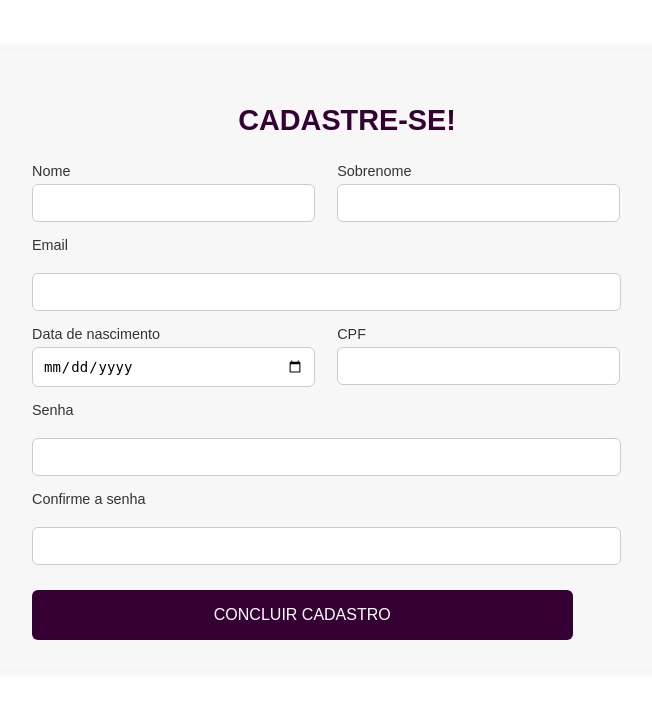
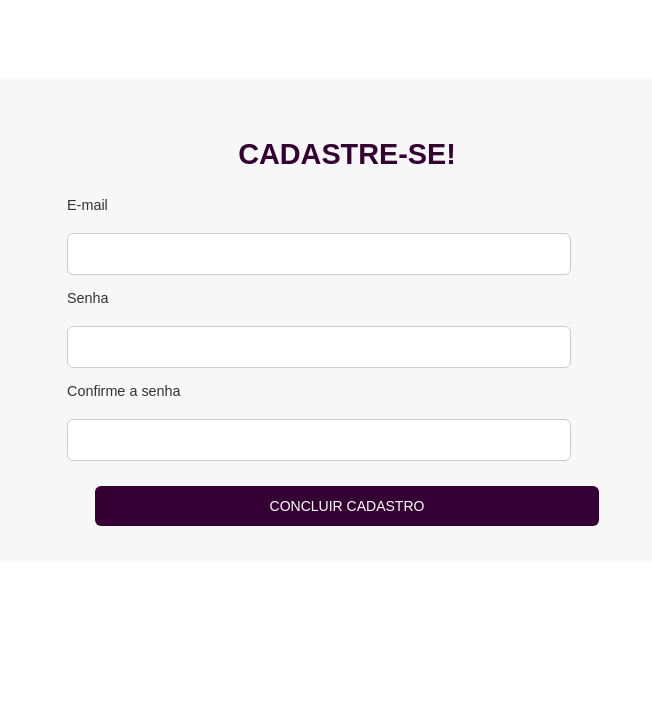
Before and after one commit to ryandeki/TuneHaus, a PHP site: page /cadastrar-cliente.php in a window 1280 px wide. Shown: the part 95-815 px from the top of the page, without its empty margins (293-945 px from the left). After the commit the page ends 621 px from the top, so only its background shows below. Run offline with PHP 8.4, Linux system fonts and the light colour scheme; some libraries are stand-ins or nearby versions.

Commit message:
CRUD de cliente arrumado

```diff
--- a/TuneHaus/cadastrar-cliente.php
+++ b/TuneHaus/cadastrar-cliente.php
@@ -1,70 +1,40 @@
 <?php
 session_start();
 
-require_once __DIR__ . '/../src/conexao-bd.php'; // deve definir $pdo
+require_once __DIR__ . '/../src/conexao-bd.php';
 require_once __DIR__ . '/../src/Modelo/Usuario.php';
-require_once __DIR__ . '/../src/Modelo/Cliente.php';
 require_once __DIR__ . '/../src/Repositorio/UsuarioRepositorio.php';
-require_once __DIR__ . '/../src/Repositorio/ClienteRepositorio.php';
 
 $usuarioRepo = new UsuarioRepositorio($pdo);
-$clienteRepo = new ClienteRepositorio($pdo);
-
 $erros = [];
 
 if ($_SERVER['REQUEST_METHOD'] === 'POST') {
-    $nome = trim($_POST['nome'] ?? '');
-    $sobrenome = trim($_POST['sobrenome'] ?? '');
     $email = trim($_POST['email'] ?? '');
     $senha = trim($_POST['senha'] ?? '');
     $confirmaSenha = trim($_POST['confirma_senha'] ?? '');
-    $cpf = trim($_POST['cpf'] ?? '');
-    $dataNascimento = trim($_POST['data_nascimento'] ?? '');
 
-    // Validações
-    if ($nome === '')
-        $erros[] = 'Nome é obrigatório.';
-    if ($sobrenome === '')
-        $erros[] = 'Sobrenome é obrigatório.';
-    if ($email === '')
-        $erros[] = 'E-mail é obrigatório.';
-    if ($senha === '')
-        $erros[] = 'Senha é obrigatória.';
-    if ($senha !== $confirmaSenha)
-        $erros[] = 'As senhas não conferem.';
-    if ($cpf === '')
-        $erros[] = 'CPF é obrigatório.';
-    if ($dataNascimento === '')
-        $erros[] = 'Data de nascimento é obrigatória.';
+    // Validações básicas
+    if ($email === '') $erros[] = 'E-mail é obrigatório.';
+    if ($senha === '') $erros[] = 'Senha é obrigatória.';
+    if ($senha !== $confirmaSenha) $erros[] = 'As senhas não conferem.';
 
-    // Verifica se já existe usuário com o email
+    // Verifica se o email já está cadastrado
     $stmt = $pdo->prepare("SELECT id FROM usuarios WHERE email = ?");
     $stmt->execute([$email]);
-    if ($stmt->fetch())
-        $erros[] = 'E-mail já cadastrado.';
-
-    // Verifica se já existe cliente com o mesmo CPF
-    $stmt2 = $pdo->prepare("SELECT id FROM clientes WHERE cpf = ?");
-    $stmt2->execute([$cpf]);
-    if ($stmt2->fetch())
-        $erros[] = 'CPF já cadastrado.';
+    if ($stmt->fetch()) $erros[] = 'E-mail já cadastrado.';
 
     if (empty($erros)) {
         try {
-            // 1) Cria usuário
             $senhaHash = password_hash($senha, PASSWORD_DEFAULT);
-            $usuario = new Usuario(null, $nome, 'user', $email, $senhaHash);
-            $usuarioId = (int) $usuarioRepo->salvar($usuario);
+            $usuario = new Usuario(null, '', 'user', $email, $senhaHash);
+            $usuarioRepo->salvar($usuario);
 
-            // 2) Cria cliente
-            $cliente = new Cliente($usuarioId, $nome, $sobrenome, $email, $dataNascimento, $cpf);
-            $clienteRepo->salvar($cliente);
-
-            // Redireciona para a mesma página com parâmetro de sucesso
-            header('Location: cadastrar-cliente.php?sucesso=1');
+            // Define flag de sucesso na sessão para alert JS
+            $_SESSION['sucesso_cadastro'] = true;
+            header('Location: cadastrar-cliente.php');
             exit;
         } catch (Exception $e) {
-            $erros[] = 'Erro ao cadastrar cliente: ' . $e->getMessage();
+            $erros[] = 'Erro ao cadastrar usuário: ' . $e->getMessage();
         }
     }
 }
@@ -103,10 +73,10 @@ if ($_SERVER['REQUEST_METHOD'] === 'POST') {
                 <h2>CADASTRE-SE!</h2>
             </div>
 
-            <?php if (!empty($erros)): ?>
+            <?php if(!empty($erros)): ?>
             <div class="erros">
                 <ul>
-                    <?php foreach ($erros as $erro): ?>
+                    <?php foreach($erros as $erro): ?>
                     <li><?= htmlspecialchars($erro) ?></li>
                     <?php endforeach; ?>
                 </ul>
@@ -114,46 +84,24 @@ if ($_SERVER['REQUEST_METHOD'] === 'POST') {
             <?php endif; ?>
 
             <form method="POST" class="form-cadastro">
-                <div class="linha-dupla">
-                    <div>
-                        <label>Nome</label>
-                        <input type="text" name="nome" value="<?= htmlspecialchars($_POST['nome'] ?? '') ?>" required>
-                    </div>
-                    <div>
-                        <label>Sobrenome</label>
-                        <input type="text" name="sobrenome" value="<?= htmlspecialchars($_POST['sobrenome'] ?? '') ?>"
-                            required>
-                    </div>
-                </div>
+                <label for="email">E-mail</label>
+                <input type="email" name="email" id="email" value="<?= htmlspecialchars($_POST['email'] ?? '') ?>"
+                    required>
 
-                <label>Email</label>
-                <input type="email" name="email" value="<?= htmlspecialchars($_POST['email'] ?? '') ?>" required>
+                <label for="senha">Senha</label>
+                <input type="password" name="senha" id="senha" value="<?= htmlspecialchars($_POST['senha'] ?? '') ?>"
+                    required>
 
-                <div class="linha-dupla">
-                    <div>
-                        <label>Data de nascimento</label>
-                        <input type="date" name="data_nascimento"
-                            value="<?= htmlspecialchars($_POST['data_nascimento'] ?? '') ?>" required>
-                    </div>
-                    <div>
-                        <label>CPF</label>
-                        <input type="text" name="cpf" value="<?= htmlspecialchars($_POST['cpf'] ?? '') ?>" required>
-                    </div>
-                </div>
-
-                <label>Senha</label>
-                <input type="password" name="senha" required>
-
-                <label>Confirme a senha</label>
-                <input type="password" name="confirma_senha" required>
+                <label for="confirma_senha">Confirme a senha</label>
+                <input type="password" name="confirma_senha" id="confirma_senha" required>
 
                 <button type="submit" class="botao">CONCLUIR CADASTRO</button>
             </form>
         </section>
     </main>
 
-    <!-- Alerta SweetAlert após cadastro bem-sucedido -->
-    <?php if (isset($_GET['sucesso']) && $_GET['sucesso'] == '1'): ?>
+    <?php if(!empty($_SESSION['sucesso_cadastro'])):
+        unset($_SESSION['sucesso_cadastro']); ?>
     <script>
     Swal.fire({
         title: 'Cadastrado!',
--- a/TuneHaus/css/cadastrar-cliente.css
+++ b/TuneHaus/css/cadastrar-cliente.css
@@ -89,26 +89,24 @@ main {
   display: inline-flex;
   flex-direction: column;
   gap: 15px;
-  width: 90%;
+  width: 80%;
   position: relative;
   margin: 0 auto;
 }
 
 .form-cadastro a {
-
   text-decoration: none;
   color: white;
-
 }
 
 .form-cadastro input {
   width: 90%;
-  padding: 10px;
+  padding: 12px 10px;
   border: 1px solid #ccc;
   border-radius: 6px;
   font-size: 14px;
+  box-sizing: border-box;
 }
-
 
 .linha-dupla {
   display: flex;
@@ -131,29 +129,25 @@ label {
 }
 
 .botao {
-
   margin-top: 10px;
   background-color: rgba(53, 0, 51, 1);
   border: none;
-  font-size: 1rem;
+  font-size: 14px;
   cursor: pointer;
   text-decoration: none;
-  display: flex;
-  padding: 12px 24px;
+  display: block;
+  width: 90%;
+  padding: 12px 10px;
   border-radius: 6px;
-  width: 85.8%;
-  height: 50px;
   color: white;
-  align-items: center;
-  justify-content: center;
-  align-self: flex-start;
-
+  text-align: center;
+  margin-left: auto;
+  margin-right: auto;
+  box-sizing: border-box;
 }
 
 .botao:hover {
-
   background-color: #7c3ea3;
-
 }
 
 .swal2-icon.swal2-success {
--- a/src/Modelo/Cliente.php
+++ /dev/null
@@ -1,58 +0,0 @@
-<?php
-
-class Cliente
-{
-
-    private $id;
-    private $usuario_id;
-    private $nome;
-    private $sobrenome;
-    private $email;
-    private $data_nascimento;
-    private $cpf;
-
-    public function __construct($usuario_id, $nome, $sobrenome, $email, $data_nascimento, $cpf)
-    {
-        $this->usuario_id = $usuario_id;
-        $this->nome = $nome;
-        $this->sobrenome = $sobrenome;
-        $this->email = $email;
-        $this->data_nascimento = $data_nascimento;
-        $this->cpf = $cpf;
-    }
-
-    // Getters e setters
-    public function getId()
-    {
-        return $this->id;
-    }
-    public function setId($id)
-    {
-        $this->id = $id;
-    }
-
-    public function getUsuarioId()
-    {
-        return $this->usuario_id;
-    }
-    public function getNome()
-    {
-        return $this->nome;
-    }
-    public function getSobrenome()
-    {
-        return $this->sobrenome;
-    }
-    public function getEmail()
-    {
-        return $this->email;
-    }
-    public function getDataNascimento()
-    {
-        return $this->data_nascimento;
-    }
-    public function getCpf()
-    {
-        return $this->cpf;
-    }
-}
--- a/src/Repositorio/ClienteRepositorio.php
+++ /dev/null
@@ -1,44 +0,0 @@
-<?php
-require_once __DIR__ . '/../Modelo/Cliente.php';
-
-class ClienteRepositorio
-{
-    private $pdo;
-
-    public function __construct(PDO $pdo)
-    {
-        $this->pdo = $pdo;
-    }
-
-    public function salvar(Cliente $cliente)
-    {
-        $stmt = $this->pdo->prepare("
-            INSERT INTO clientes (usuario_id, nome, sobrenome, email, cpf, data_nascimento)
-            VALUES (?, ?, ?, ?, ?, ?)
-        ");
-        $stmt->execute([
-            $cliente->getUsuarioId(),
-            $cliente->getNome(),
-            $cliente->getSobrenome(),
-            $cliente->getEmail(),
-            $cliente->getCpf(),
-            $cliente->getDataNascimento()
-        ]);
-        return $this->pdo->lastInsertId();
-    }
-
-    public function buscarPorCpf($cpf)
-    {
-        $stmt = $this->pdo->prepare("SELECT * FROM clientes WHERE cpf = ?");
-        $stmt->execute([$cpf]);
-        $data = $stmt->fetch(PDO::FETCH_ASSOC);
-        return $data ? new Cliente(
-            $data['usuario_id'],
-            $data['nome'],
-            $data['sobrenome'],
-            $data['email'],
-            $data['data_nascimento'],
-            $data['cpf']
-        ) : null;
-    }
-}
```
Also changed, not shown: TuneHaus/cadastrar-produto.php (+12 -2 lines), TuneHaus/dumps/Dump20251121.sql (renamed from TuneHaus/dumps/Dump20251005.sql, +0 -16 lines), TuneHaus/listar-produto.php (+10 -2 lines), TuneHaus/uploads/img_6920516fa51328.35113633.jpg (added), TuneHaus/uploads/img_6920523cc72da4.17305607.jpg (added), TuneHaus/uploads/img_6920528d96fb15.40224287.png (added), TuneHaus/uploads/img_6920a0ec841856.94435372.png (added).
